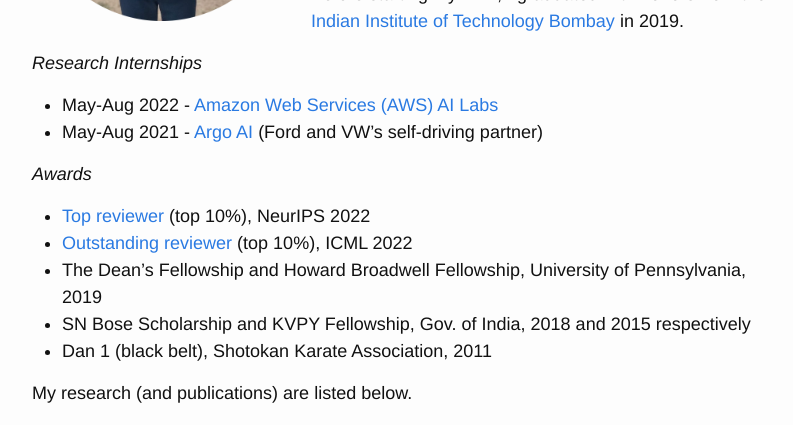
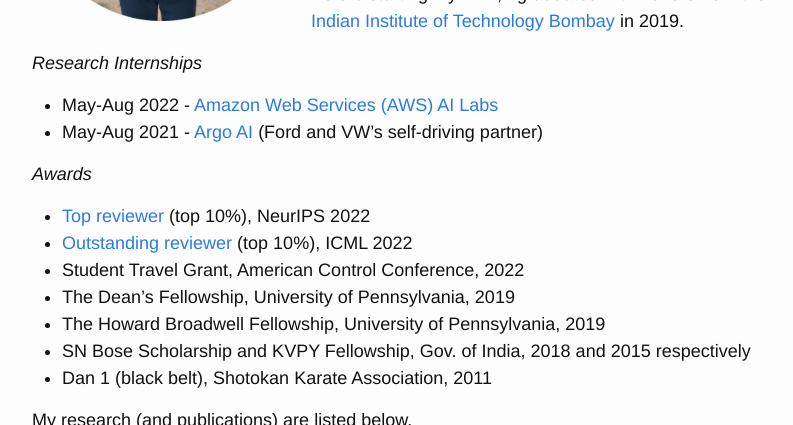
Before and after one commit to kaustubhsridhar/kaustubhsridhar.github.io, a Jekyll site: the page built from index.md, in a window 1280 px wide and 900 px high, scrolled down 345 px, cut to the strip 0-425 px from the top of the window. Shown: the whole strip, without its empty margins (238-1031 px from the left). Built offline with Jekyll 4.4.1, drawn with Linux system fonts in a browser that asks for light colours; nearby versions of some CDN libraries.

Commit message:
added awards

```diff
--- a/index.md
+++ b/index.md
@@ -21,7 +21,9 @@ Before starting my PhD, I graduated with honors from the <a href="https://www.ii
 *Awards*
 * <a href="https://nips.cc/Conferences/2022/ProgramCommittee#%23:~:text=Katsuhiko%20Ishiguro-,Kaustubh%20Sridhar,Ke%20Sun,-Keane%20Lucas">Top reviewer</a> (top 10%), NeurIPS 2022
 * <a href="https://icml.cc/Conferences/2022/Reviewers#%23:~:text=Kartik%20Sreenivasan-,kaustubh%20sridhar,-Ke%20Sun">Outstanding reviewer</a> (top 10%), ICML 2022
-* The Dean's Fellowship and Howard Broadwell Fellowship, University of Pennsylvania, 2019
+* Student Travel Grant, American Control Conference, 2022
+* The Dean's Fellowship, University of Pennsylvania, 2019
+* The Howard Broadwell Fellowship, University of Pennsylvania, 2019
 * SN Bose Scholarship and KVPY Fellowship, Gov. of India, 2018 and 2015 respectively
 * Dan 1 (black belt), Shotokan Karate Association, 2011
 
```
